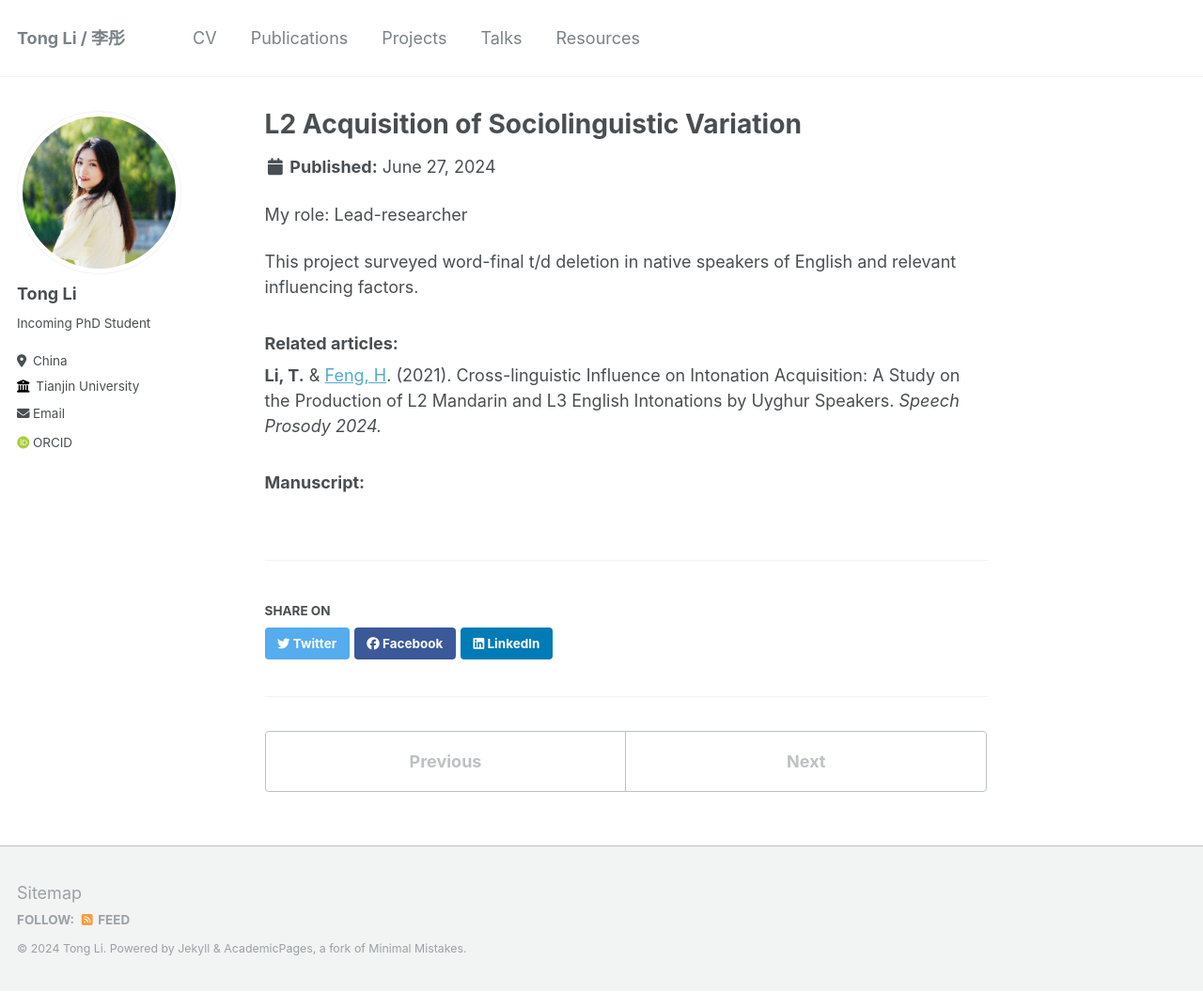
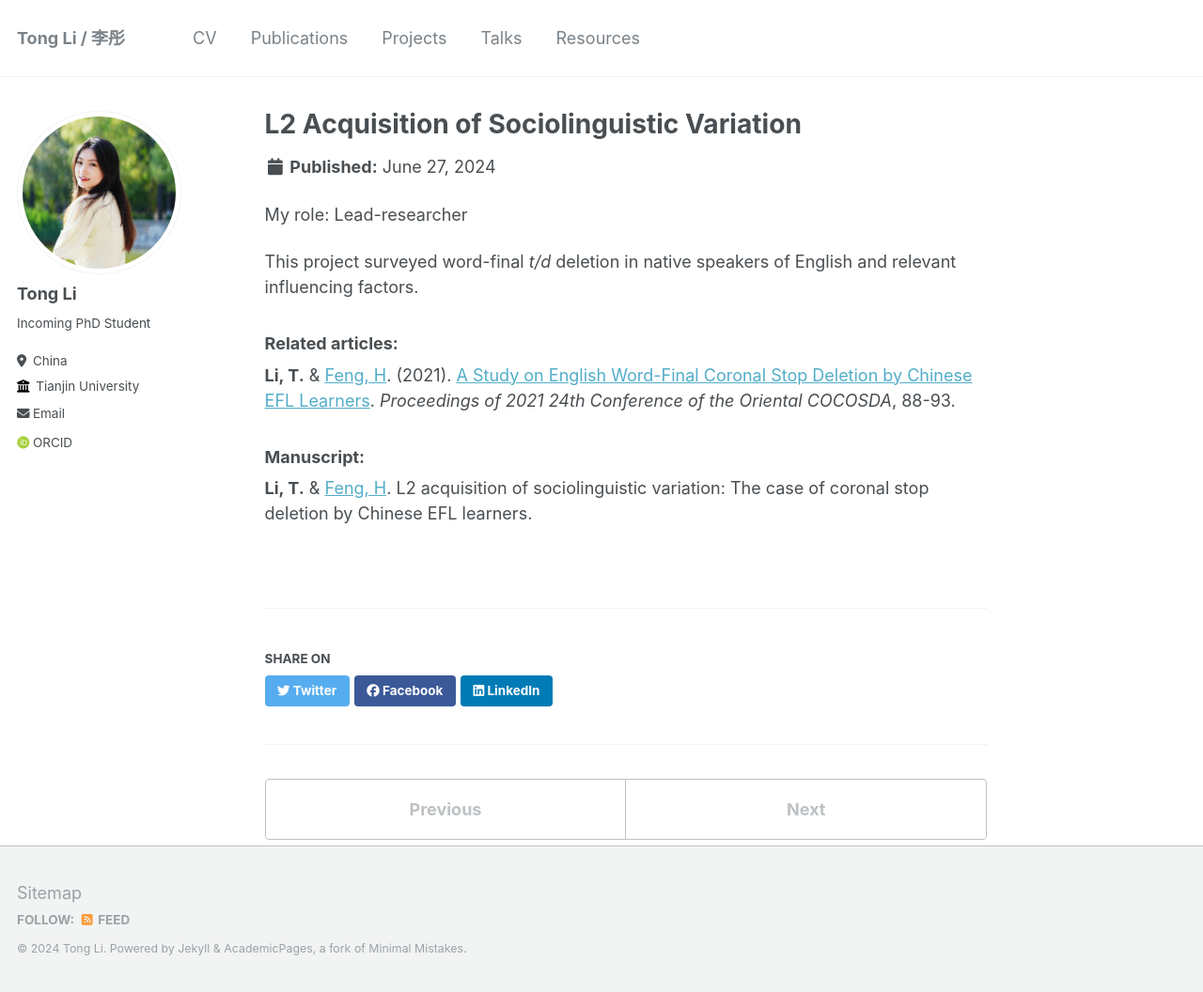
Before and after one commit to litonglinguistics/litonglinguistics.github.io, a Jekyll site: the page built from _projects/project2_td.md, in a window 1280 px wide and 1056 px high. Shown: the whole window at 94% size. Built offline with Jekyll 4.4.1, drawn with Linux system fonts in a browser that asks for light colours; some web fonts are replaced.

Commit message:
Update project2_td.md

```diff
--- a/_projects/project2_td.md
+++ b/_projects/project2_td.md
@@ -7,10 +7,11 @@ permalink: /projects/project2_td
 
 My role: Lead-researcher
 
-This project surveyed word-final t/d deletion in native speakers of English and relevant influencing factors.
+This project surveyed word-final _t/d_ deletion in native speakers of English and relevant influencing factors.
 
 ### Related articles:
 
-**Li, T.** & [Feng, H](http://tjusfl.tju.edu.cn/info/1178/3038.htm). (2021). Cross-linguistic Influence on Intonation Acquisition: A Study on the Production of L2 Mandarin and L3 English Intonations by Uyghur Speakers. _Speech Prosody 2024._
+**Li, T.** & [Feng, H](http://tjusfl.tju.edu.cn/info/1178/3038.htm). (2021). [A Study on English Word-Final Coronal Stop Deletion by Chinese EFL Learners](http://litonglinguistics.github.io/files/Paper1.pdf). _Proceedings of 2021 24th Conference of the Oriental COCOSDA_, 88-93.
 
 ### Manuscript:
+**Li, T.** & [Feng, H](http://tjusfl.tju.edu.cn/info/1178/3038.htm). L2 acquisition of sociolinguistic variation: The case of coronal stop deletion by Chinese EFL learners.
```
